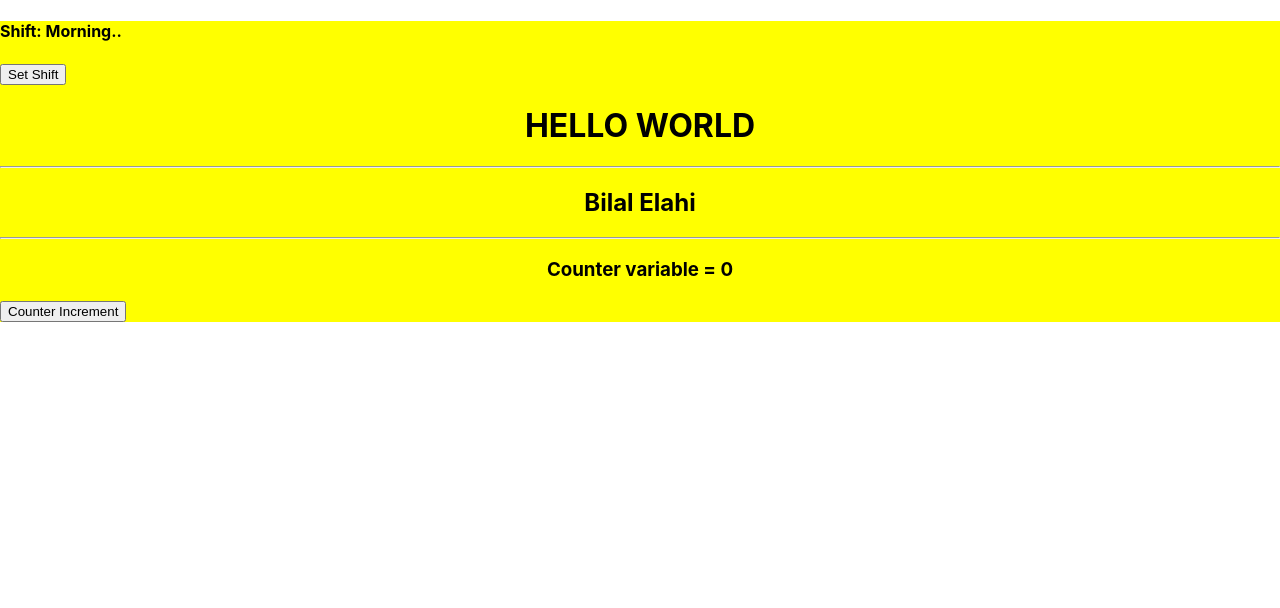
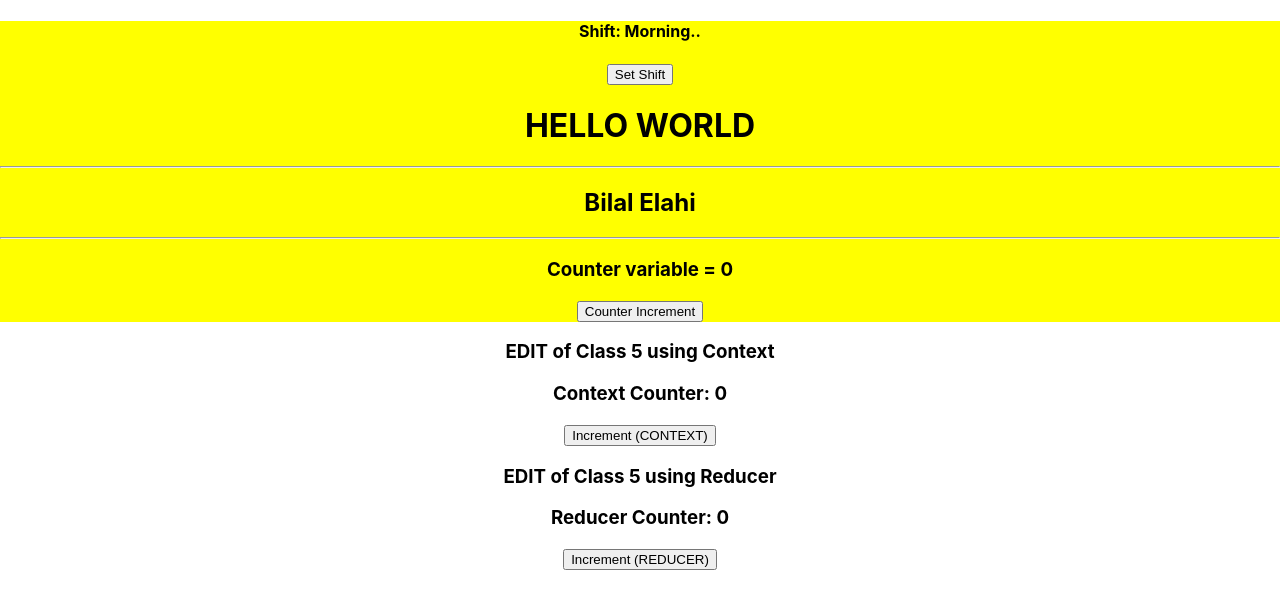
Before and after one commit to Bilal-E/bootcamp-react-starter, a React (Create React App) app: page / in a window 1280 px wide. Shown: the top 608 px of the page. Built offline with nearby package versions, Linux system fonts and the light colour scheme.

Commit message:
Class 5 edit (Reducer)

```diff
--- a/src/App.js
+++ b/src/App.js
@@ -1,17 +1,22 @@
 import React, { useState } from 'react';
 import './App.css';
-import Edit1 from './User_edit1.js'
-import Edit2 from './User_edit2.js'
+import Edit1 from './User_edit1.js';
+import Edit2 from './User_edit2.js';
+import Child from './User_edit3.js';
+import counterContext from './Context';
+import Edit4 from './User_edit4.js';
 
 
 function App() {
 
    let [count, setCount] = useState(0)
    let [isDay, setDay] = useState(true)
+   let context_count = useState(0)
 
    return (
+      <counterContext.Provider value={context_count}>
 
-      <div className = {`defaultBackground ${isDay ? 'daylight' : ''}`}>
+         <div className={`defaultBackground ${isDay ? 'daylight Center' : 'Center'}`}  >
 
             <h4>Shift: {isDay ? 'Morning..' : 'Night..'}</h4>
 
@@ -24,12 +29,23 @@ function App() {
 
             <Edit2 counter={count} />
 
-         <button onClick = {() => setCount(count + 1)}>
+            <button onClick = {() => setCount(++count)}>
                Counter Increment
             </button>
 
          </div>
 
+
+         <div className="Center">
+
+            <Child />
+
+            <Edit4 />
+
+         </div>
+
+      </counterContext.Provider>
+
          );
 }
 
--- /dev/null
+++ b/src/Context.js
@@ -0,0 +1,5 @@
+import { createContext } from 'react';
+
+const counterContext = createContext(1);
+
+export default counterContext;
--- /dev/null
+++ b/src/Reducer.js
@@ -0,0 +1,11 @@
+const counterReducer = (state, action) => {
+
+    switch(action) {
+
+        case 'INCREMENT':
+            return ++state
+
+    }
+}
+
+export default counterReducer;
--- /dev/null
+++ b/src/User_edit3.js
@@ -0,0 +1,26 @@
+import React, { useContext } from 'react';
+import counterContext from './Context.js';
+
+function Child(){
+
+    let counterValue = useContext(counterContext);
+    console.log(counterValue)
+
+    return(
+
+        <div className = "Center">
+
+            <h3>EDIT of Class 5 using Context</h3>
+
+            <h3>Context Counter: {counterValue[0]}</h3>
+
+            <button onClick={() => {counterValue[1](++counterValue[0])}}>
+                Increment (CONTEXT)
+            </button>
+
+        </div>
+
+    );
+}
+
+export default Child;
--- /dev/null
+++ b/src/User_edit4.js
@@ -0,0 +1,25 @@
+import React, { useReducer } from 'react';
+import counterReducer from './Reducer.js';
+
+
+const Edit4 = () => {
+
+    let [state, dispatch] = useReducer(counterReducer, 0);
+
+    return (
+
+        <div>
+
+            <h3>EDIT of Class 5 using Reducer</h3>
+
+            <h3>Reducer Counter: {state}</h3>
+
+            <button onClick = {() => dispatch('INCREMENT')}>
+                Increment (REDUCER)
+            </button>
+
+        </div>
+    )
+}
+
+export default Edit4;
```
Lines whose indentation alone changed are shown as unchanged.
